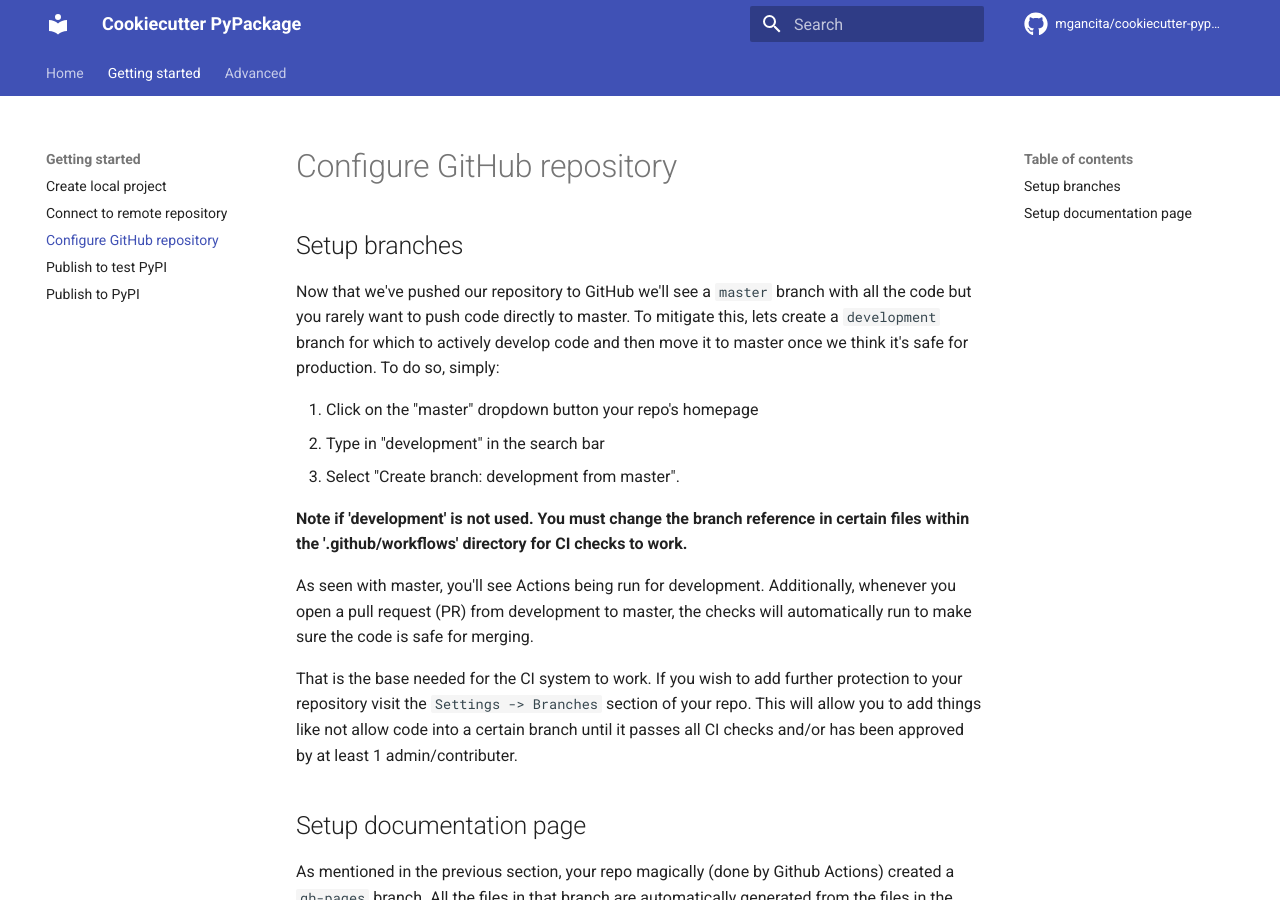
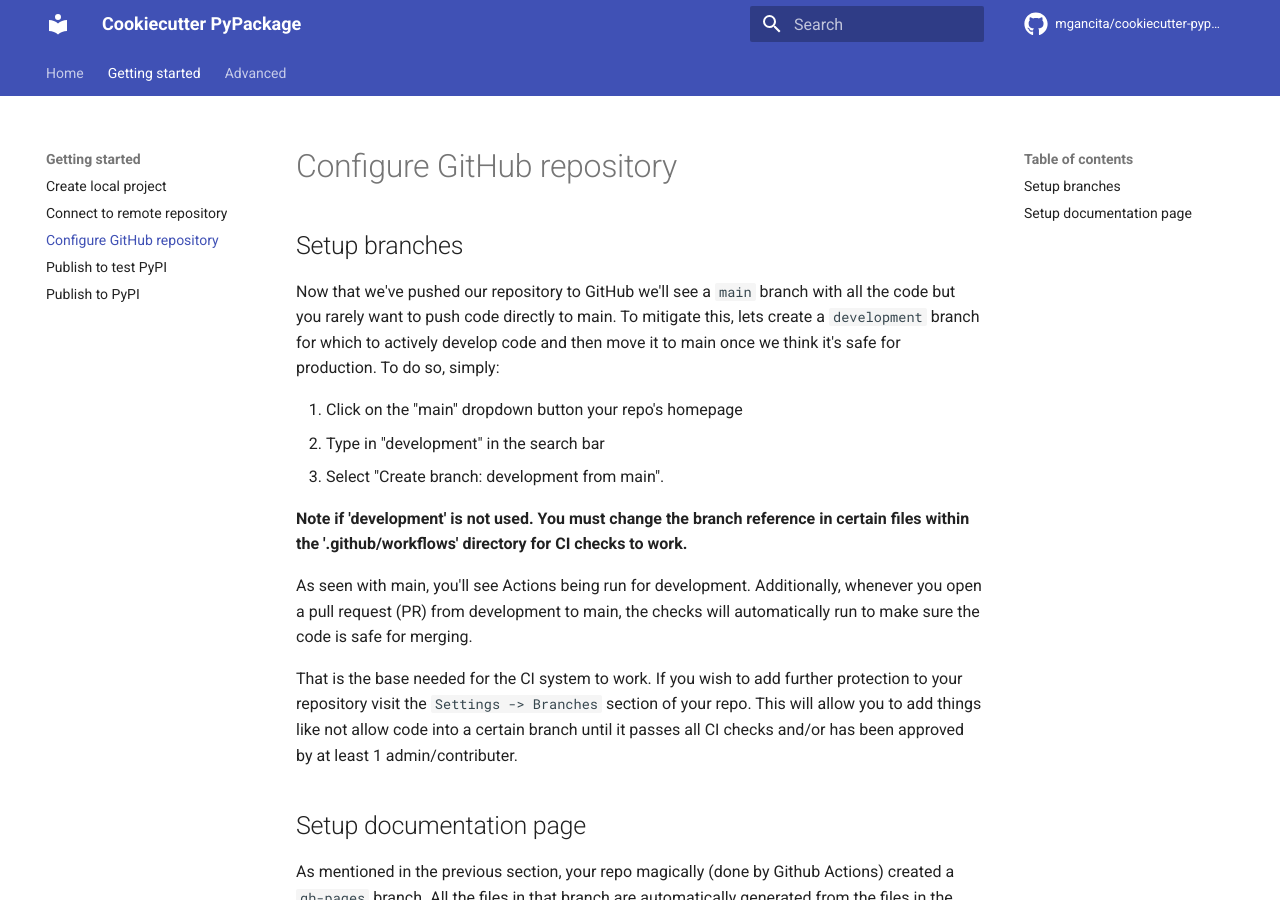
Before and after one commit to Mgancita/cookiecutter-pypackage, an MkDocs documentation site: the page built from docs/getting-started/configure_github_repo.md, in a window 1280 px wide and 900 px high. Built offline with MkDocs 1.6.1 and Material for MkDocs 9.7.7, drawn with Linux system fonts in a browser that asks for light colours; comment, search, counter and statistics services are not loaded.

Commit message:
Update docs

```diff
--- a/docs/getting-started/configure_github_repo.md
+++ b/docs/getting-started/configure_github_repo.md
@@ -1,15 +1,15 @@
 # Configure GitHub repository
 
 ## Setup branches
-Now that we've pushed our repository to GitHub we'll see a `master` branch with all the code but you rarely want to push code directly to master. To mitigate this, lets create a `development` branch for which to actively develop code and then move it to master once we think it's safe for production. To do so, simply:
+Now that we've pushed our repository to GitHub we'll see a `main` branch with all the code but you rarely want to push code directly to main. To mitigate this, lets create a `development` branch for which to actively develop code and then move it to main once we think it's safe for production. To do so, simply:
 
-1. Click on the "master" dropdown button your repo's homepage
+1. Click on the "main" dropdown button your repo's homepage
 2. Type in "development" in the search bar
-3. Select "Create branch: development from master".
+3. Select "Create branch: development from main".
 
 **Note if 'development' is not used. You must change the branch reference in certain files within the '.github/workflows' directory for CI checks to work.**
 
-As seen with master, you'll see Actions being run for development. Additionally, whenever you open a pull request (PR) from development to master, the checks will automatically run to make sure the code is safe for merging.
+As seen with main, you'll see Actions being run for development. Additionally, whenever you open a pull request (PR) from development to main, the checks will automatically run to make sure the code is safe for merging.
 
 That is the base needed for the CI system to work. If you wish to add further protection to your repository visit the `Settings -> Branches` section of your repo. This will allow you to add things like not allow code into a certain branch until it passes all CI checks and/or has been approved by at least 1 admin/contributer.
 
```
Also changed, not shown: docs/advanced/feature_explanation.md (+1 -1 lines), docs/getting-started/connect_to_remote_repo.md (+11 -5 lines), docs/getting-started/create_local_project.md (+2 -0 lines), docs/getting-started/publish_to_test_pypi.md (+1 -1 lines), docs/index.md (+3 -0 lines), 1 other file.
